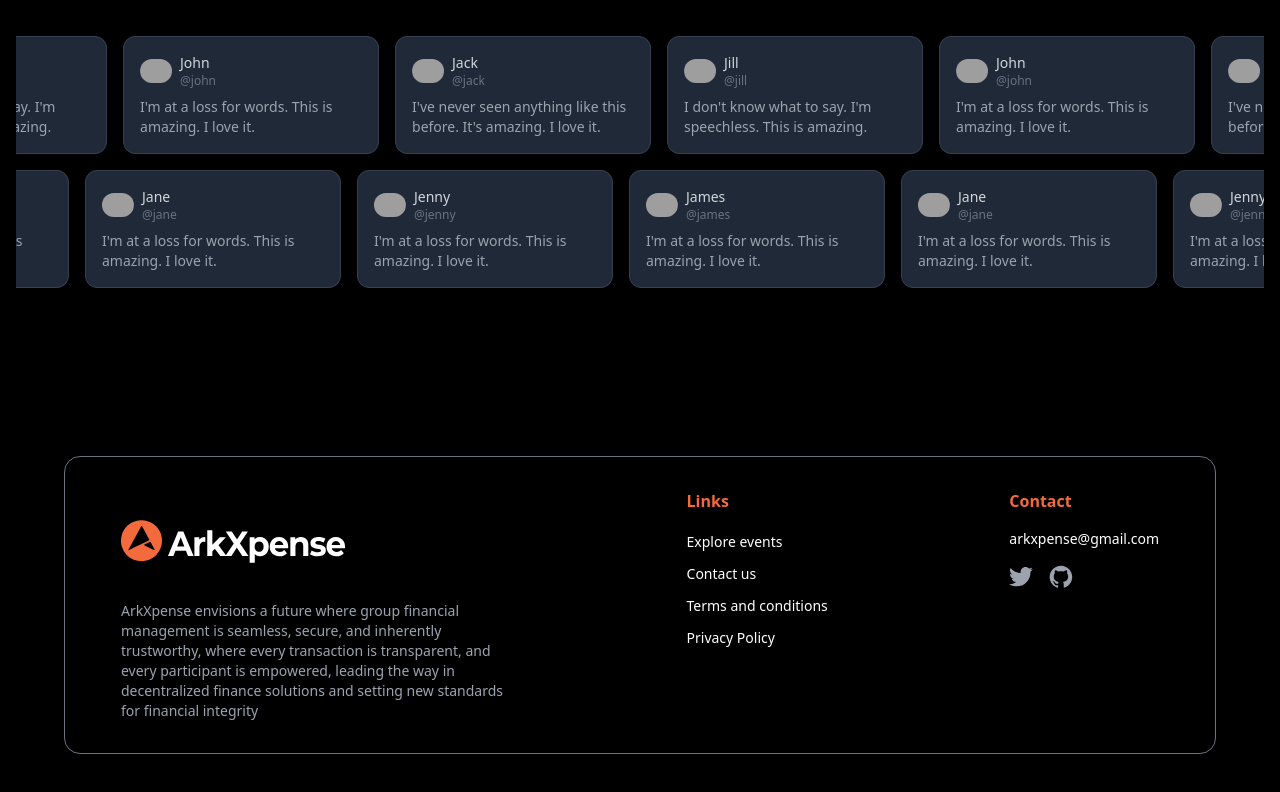
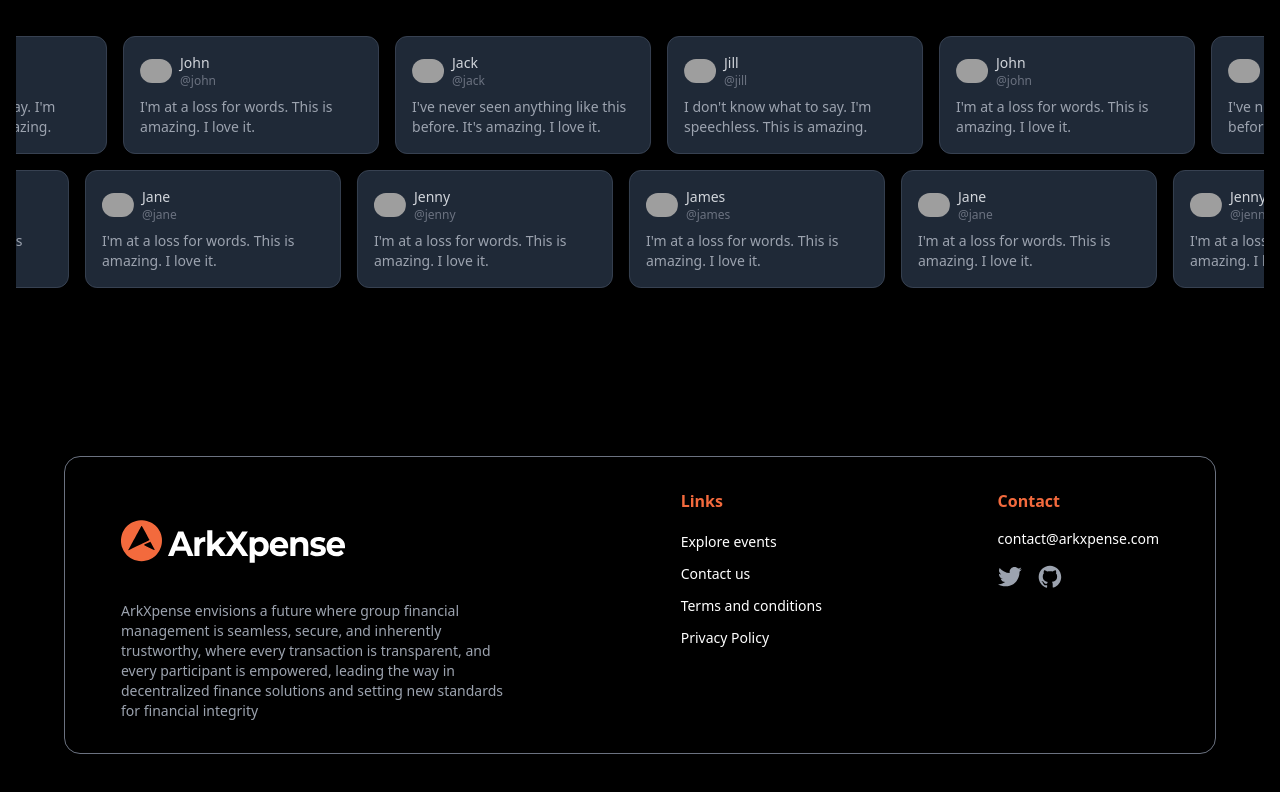
Before and after one commit to ArkXpense/Landing-Page, a React (Vite) app: page / in a window 1280 px wide. Shown: the part 2812-3604 px from the top of the page. Built offline with nearby package versions, Linux system fonts and the light colour scheme; grey boxes are pictures that could not be loaded.

Commit message:
feat: updated contact mail

```diff
--- a/src/components/footer/footer.tsx
+++ b/src/components/footer/footer.tsx
@@ -59,8 +59,8 @@ export default function Footer() {
         {/* Contact Section */}
         <div className="max-w-xs">
           <h3 className="text-custom-orange font-bold mb-4">Contact</h3>
-          <Link to="mailto:arkxpense@gmail.com">
-            <p className="text-sm text-white">arkxpense@gmail.com</p>
+          <Link to="mailto:contact@arkxpense.com">
+            <p className="text-sm text-white">contact@arkxpense.com</p>
           </Link>
           <div className="flex space-x-4 mt-4">
             <Link
```
